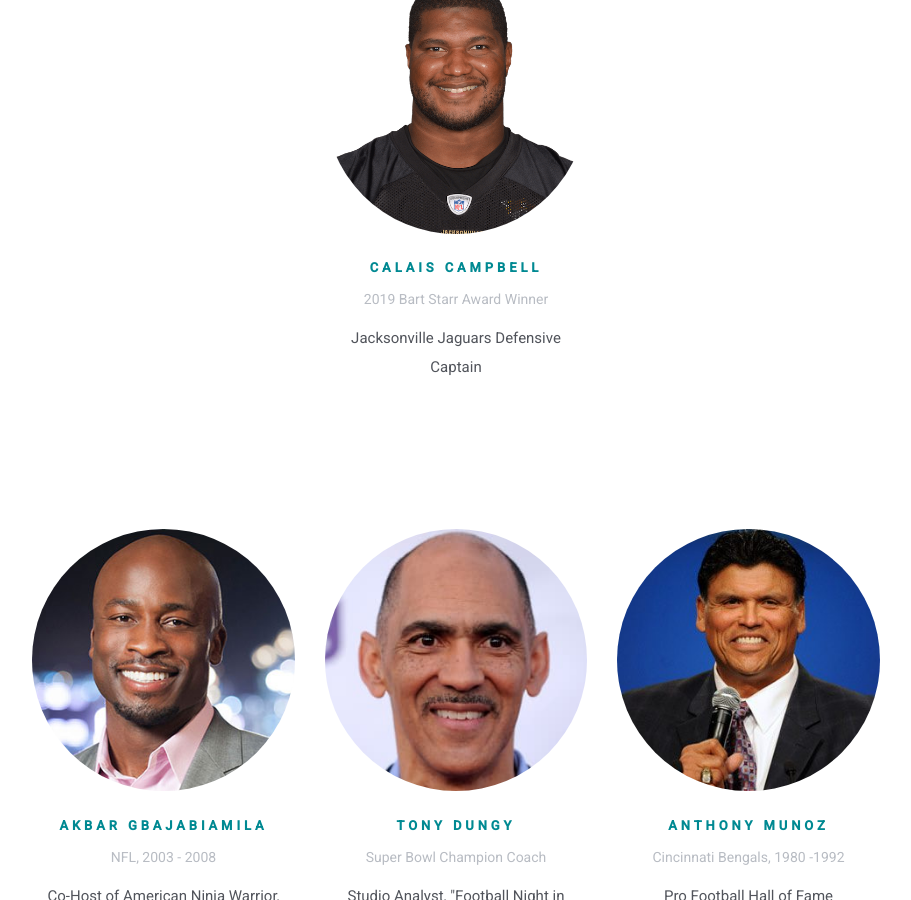
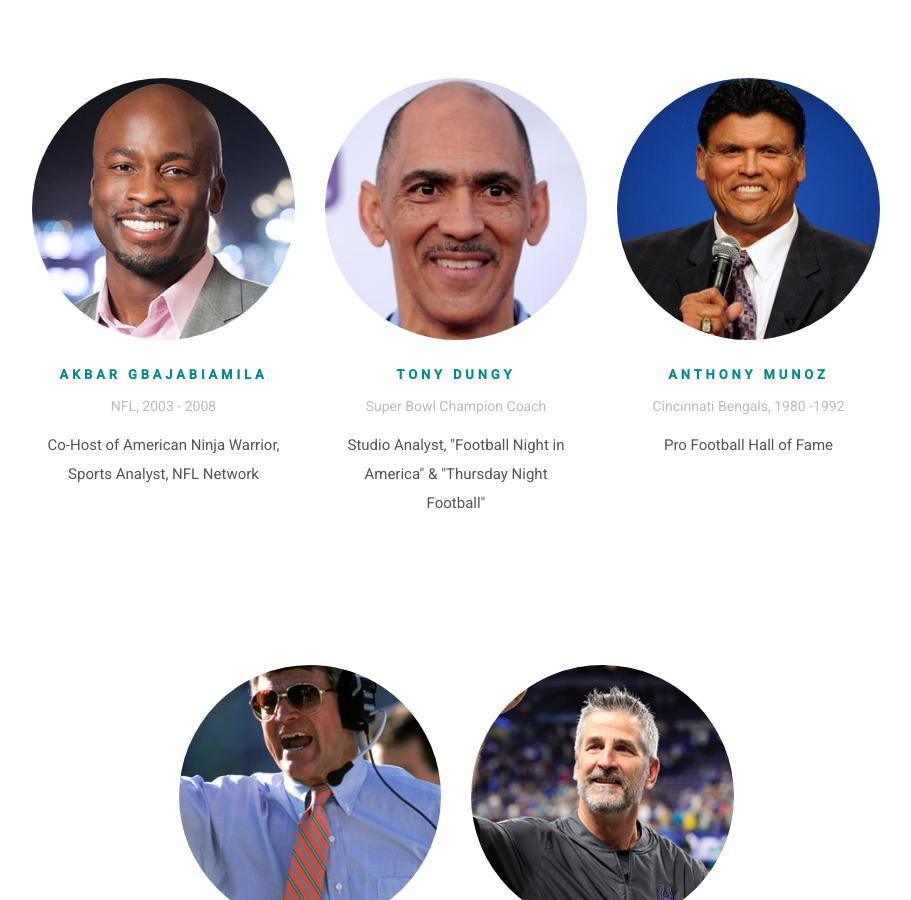
Before and after one commit to AIAUSA/Superbowl, a Jekyll site: the page built from index.md, in a window 1280 px wide and 900 px high, scrolled down 2877 px. Shown: the whole window, without its empty margins (184-1095 px from the left). Built offline with Jekyll 4.4.1, drawn with Linux system fonts in a browser that asks for light colours; some web fonts are replaced; comment, search, counter and statistics services are not loaded.

Commit message:
Update from Forestry.io Kayla Jenerette updated index.md

```diff
--- a/index.md
+++ b/index.md
@@ -36,12 +36,7 @@
   block: speakers
   header: true
   title: 2019 Speakers
-  bios:
-  - template: speaker
-    image: "/uploads/Calais Campbell.png"
-    name: Calais Campbell
-    title: 2019 Bart Starr Award Winner
-    credentials: Jacksonville Jaguars Defensive Captain
+  bios: []
 - template: speakers
   block: speakers
   header: false
```
